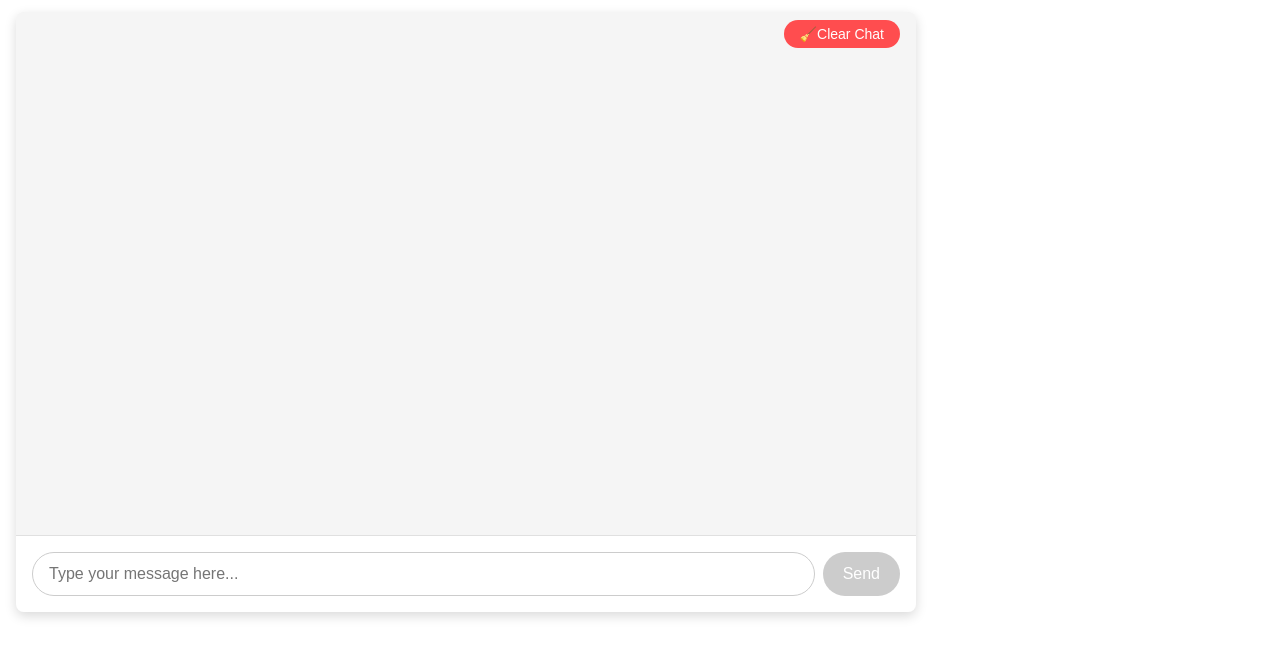
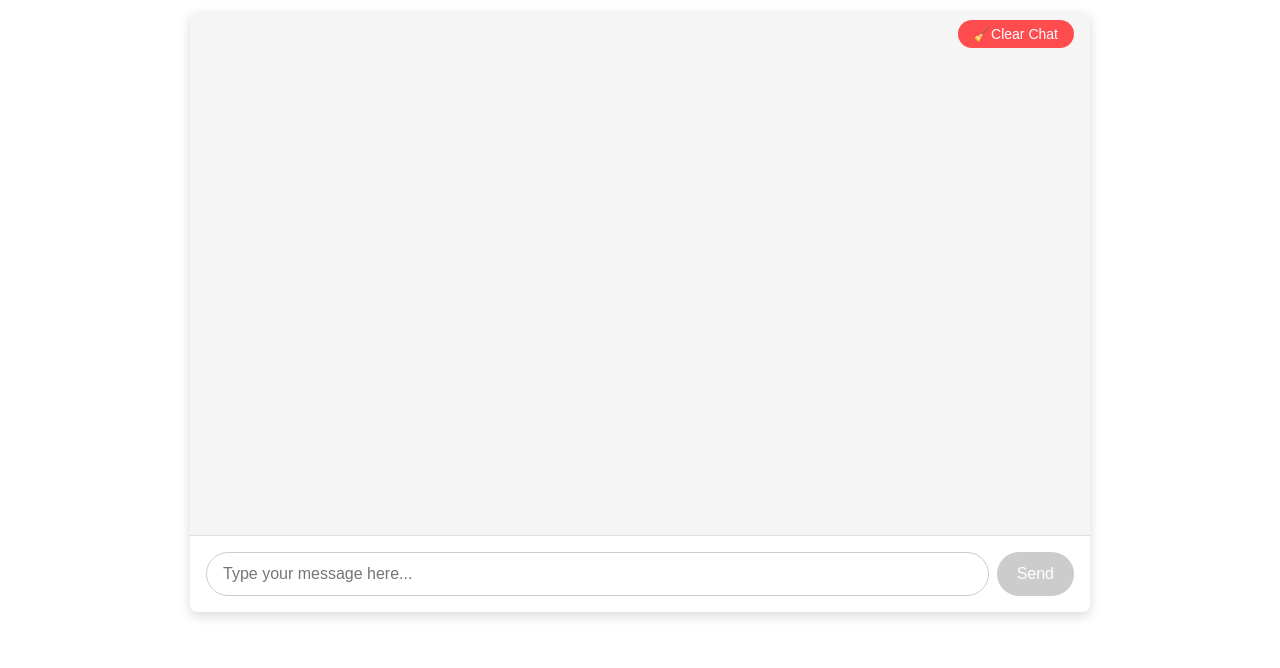
Before and after one commit to RivoltaAlpha/AI-with-JS, a website built with Vite: page packages/webapp/index.html in a window 1280 px wide. Shown: the part 132-800 px from the top of the page. Built offline with nearby package versions, Linux system fonts and the light colour scheme.

Commit message:
Added a simple chat interface

```diff
--- a/azure.yaml
+++ b/azure.yaml
@@ -22,3 +22,4 @@ services:
         project: packages/webapi
         host: appservice
         language: js
+        resourceName: webapi-unique123
--- a/packages/webapp/package.json
+++ b/packages/webapp/package.json
@@ -4,6 +4,7 @@
   "version": "0.0.0",
   "type": "module",
   "scripts": {
+    "start": "vite",
     "dev": "vite",
     "build": "vite build",
     "preview": "vite preview"
--- a/packages/webapp/src/components/chat.css
+++ b/packages/webapp/src/components/chat.css
@@ -1,3 +1,7 @@
+body{
+    display: flex;
+    justify-content: center;
+}
 :host {
     display: block;
     width: 100%;
```
Also changed, not shown: packages/webapi/package.json (added, +38 -0 lines), 3 other files.
